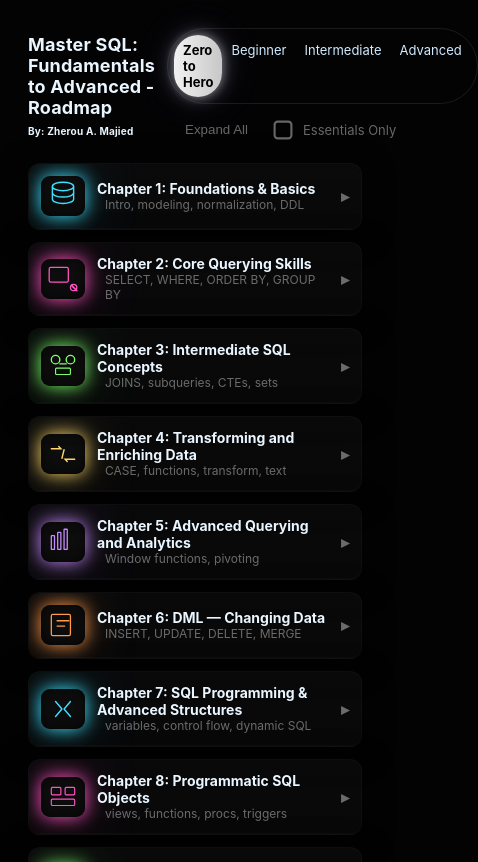
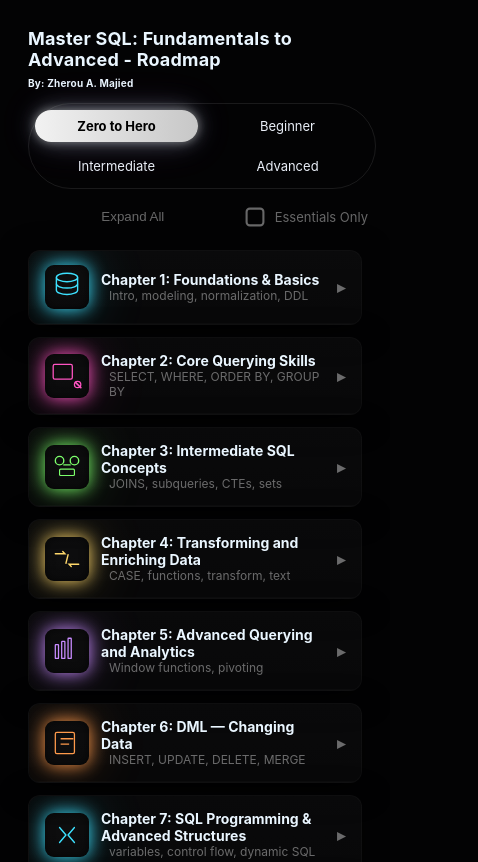
Before and after one commit to zherou/Master_SQL_Fundamentals_toAdvanced, a plain HTML site: page index.html in a window 390 px wide. Shown: the top 862 px of the page, 478 px wide, since content can reach past the window. Drawn offline with Linux system fonts and the light colour scheme.

Commit message:
responsive menu + color match
Changed the intermediate color to match the items, also made the menu responsive

```diff
--- a/index.html
+++ b/index.html
@@ -112,7 +112,7 @@
 
       .seg label[data-val="intermediate"].active {
         box-shadow: 0 8px 40px rgba(61, 225, 255, 0.14);
-        background: linear-gradient(90deg, var(--neon-blue), #cfefff);
+        background: linear-gradient(90deg, var(--neon-yellow), #ffea9b);
         color: #00151a;
       }
 
@@ -443,25 +443,52 @@
         padding-bottom: 10px;
       }
 
+   @media (max-width: 700px) {
 
-      @media (max-width: 760px) {
-        .chapter-header {
-          padding: 12px;
-        }
+      header {
+      flex-direction: column;
+      align-items: stretch;
+      gap: 12px;
+      }
 
-        .chapter-body {
-          padding: 10px;
-        }
+       .controls {
+      flex-direction: column;
+      align-items: stretch;
+      width: 100%;
+      gap: 12px;
+      }
 
-        .icon {
-          width: 40px;
-          height: 40px;
-        }
+      .seg {
+      display: grid;
+      grid-template-columns: repeat(2, minmax(0, 1fr));
+      gap: 8px;
+      width: 100%;
+      }
 
-        .seg label {
-          padding: 7px 9px;
-        }
+      .seg label {
+       text-align: center;
+      padding: 8px 6px;
+      font-size: 13px;
+      white-space: nowrap;
+      overflow: hidden;
+      position: relative;
+      color: inherit;
       }
+
+      .options {
+      display: flex;
+      gap: 8px;
+      justify-content: space-between;
+      width: 100%;
+      flex-wrap: wrap;
+      }
+
+      #toggleAll {
+      min-width: 120px;
+      flex: 1 1 auto;
+      text-align: center;
+      }
+    }
     </style>
   </head>
   <body>
```
